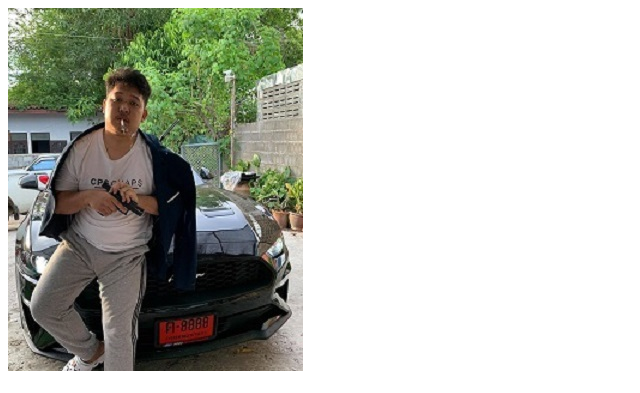
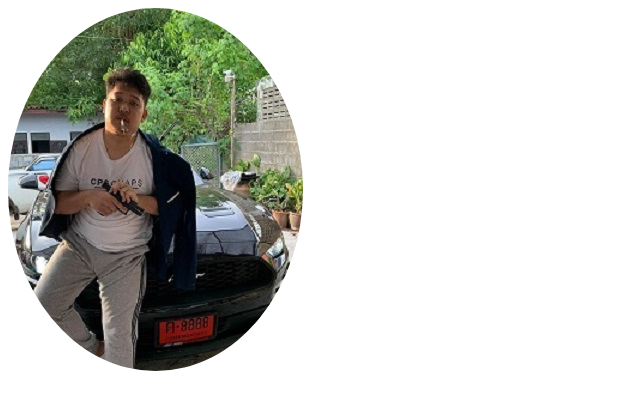
Before and after one commit to BABYB1GBOY/webdev2023, a plain HTML site: page index.html in a window 1280 px wide. Shown: the top 393 px of the page, without its empty margins (0-640 px from the left). Drawn offline with Linux system fonts and the light colour scheme.

Commit message:
UpdateNew

```diff
--- a/index.html
+++ b/index.html
@@ -7,7 +7,7 @@
     <link rel="stylesheet" href="styles.css">
 </head>
 <body>
-    <img src="ma.jpg" alt=""/>
+    <img class="profile" src="ma.jpg" alt=""/>
 
     <h1>คุณ กิตติ</h1>
 
--- a/styles.css
+++ b/styles.css
@@ -1,3 +1,6 @@
 table,th {
     border: dashed rgb(56, 45, 216);
 }
+.profile {
+    border-radius:  50%;
+}
```
